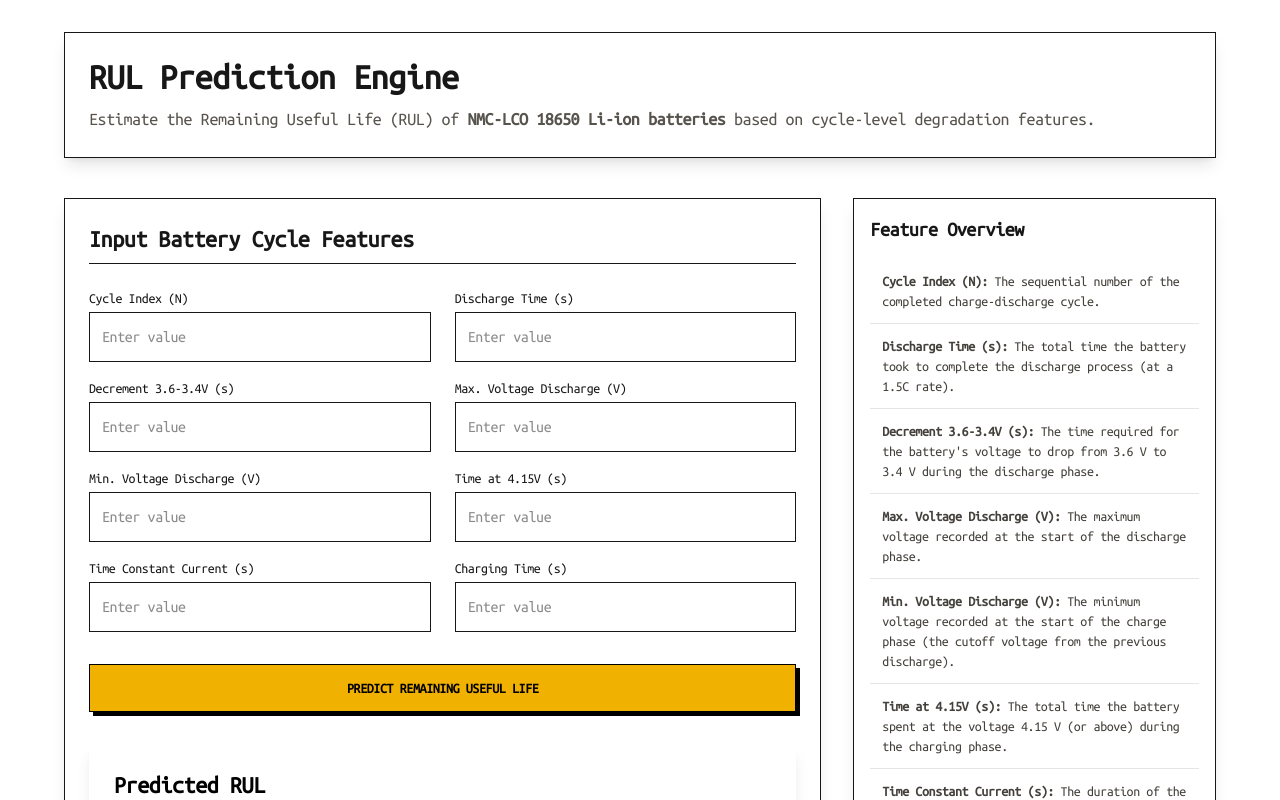
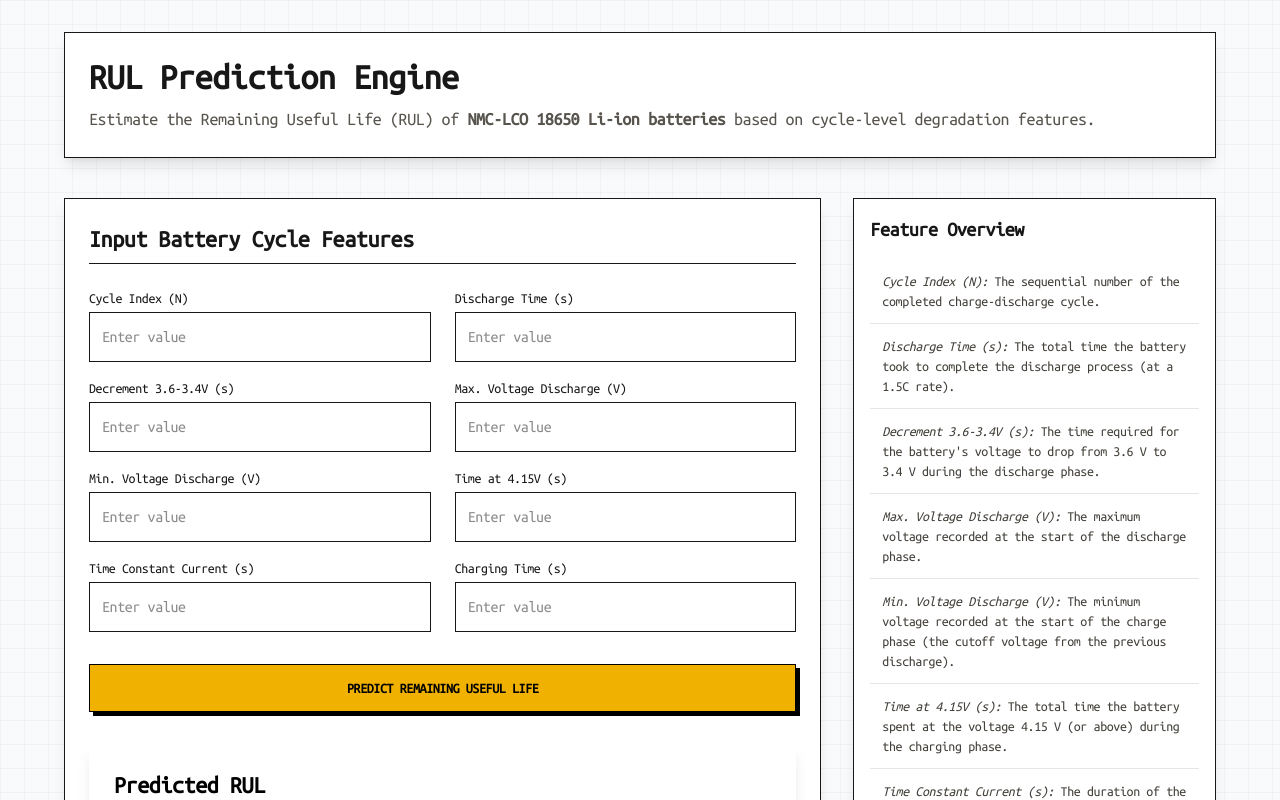
Before and after one commit to oyetanishq/rul-chemical-expo, a Next.js app in the folder web/: page / in a window 1280 px wide. Shown: the top 800 px of the page. Built offline with nearby package versions, Linux system fonts and the light colour scheme; no server answers.

Commit message:
web: swuare mesh bg

```diff
--- a/web/app/globals.css
+++ b/web/app/globals.css
@@ -1,7 +1,8 @@
 @import "tailwindcss";
 
 :root {
-    --background: #ffffff;
+    /* slightly off-white base so the mesh is visible */
+    --background: #f8fafc;
     --foreground: #171717;
 }
 
@@ -13,7 +14,15 @@
 }
 
 body {
-    background: var(--background);
+    /* Use a subtle cross-box / mesh background using two linear-gradients
+       to create thin horizontal and vertical lines. Adjust background-size
+       to change the mesh cell size. */
+    background-color: var(--background);
+    background-image:
+        linear-gradient(rgba(2,6,23,0.03) 1px, transparent 1px),
+        linear-gradient(90deg, rgba(2,6,23,0.03) 1px, transparent 1px);
+    background-size: 24px 24px, 24px 24px;
+    background-position: 0 0, 0 0;
     color: var(--foreground);
 
     font-family: var(--font-ubuntu);
--- a/web/app/page.tsx
+++ b/web/app/page.tsx
@@ -184,9 +184,9 @@ export default function RULPredictor() {
                                         key={key}
                                         id={`desc-${key}`}
                                         // highlight when input is focused or hovered
-                                        className={`border-b border-stone-200 transition-colors p-3 ${activeFeature === key && "bg-sky-100"}`}
+                                        className={`border-b border-stone-200 transition-colors p-3 ${activeFeature === key && "bg-yellow-200"}`}
                                     >
-                                        <span className="font-semibold text-base-dark">{label}: </span>
+                                        <span className="italic">{label}:</span>&ensp;
                                         {description}
                                     </li>
                                 ))}
```
